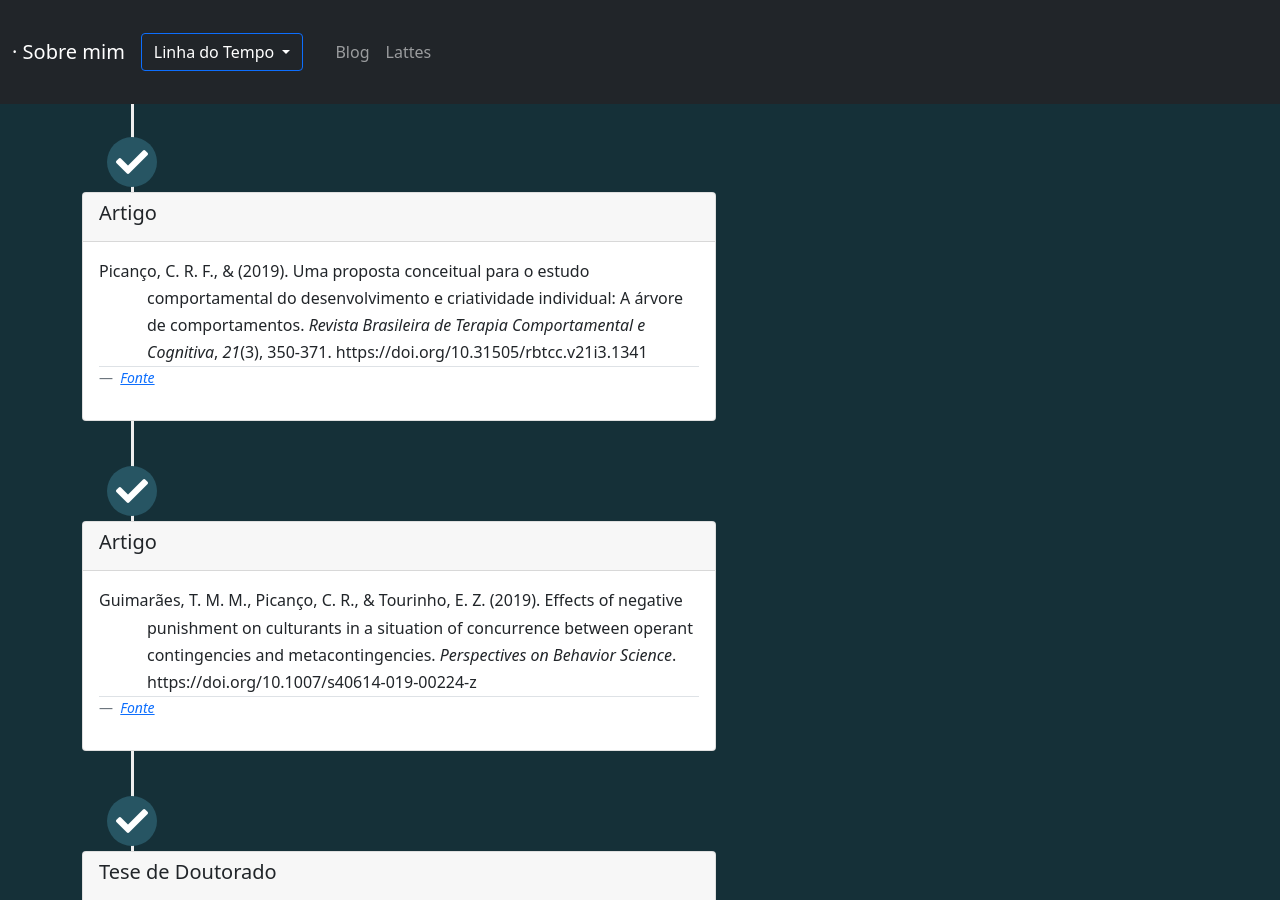
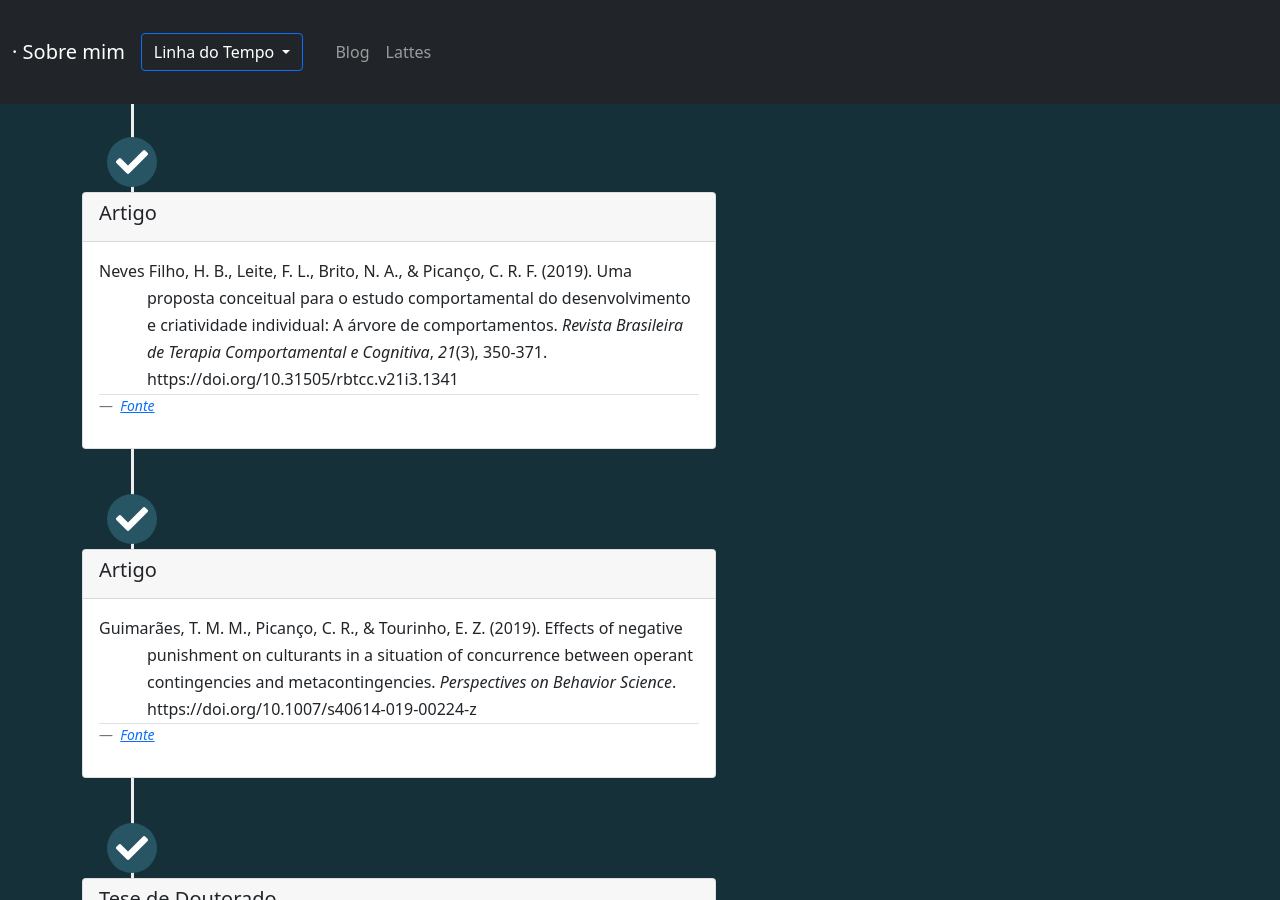
Before and after one commit to cpicanco/portfolio, a Jekyll site: the page built from pt-br/index.md, in a window 1280 px wide and 900 px high, scrolled down 1072 px. Built offline with Jekyll 4.4.1, drawn with Linux system fonts in a browser that asks for light colours; comment, search, counter and statistics services are not loaded.

Commit message:
fix: reference

```diff
--- a/_data/publications/20190930.yml
+++ b/_data/publications/20190930.yml
@@ -2,7 +2,7 @@ category: publication
 pt-BR:
   title: Artigo
   html: >
-    Pican&ccedil;o, C. R. F., &amp; (2019). Uma proposta conceitual para o estudo comportamental do desenvolvimento e criatividade individual: A árvore de comportamentos. <i>Revista Brasileira de Terapia Comportamental e Cognitiva</i>, <i>21</i>(3), 350-371. https://doi.org/10.31505/rbtcc.v21i3.1341
+    Neves Filho, H. B., Leite, F. L., Brito, N. A., &amp; Pican&ccedil;o, C. R. F. (2019). Uma proposta conceitual para o estudo comportamental do desenvolvimento e criatividade individual: A árvore de comportamentos. <i>Revista Brasileira de Terapia Comportamental e Cognitiva</i>, <i>21</i>(3), 350-371. https://doi.org/10.31505/rbtcc.v21i3.1341
 
 en:
   title: Journal Article
```
